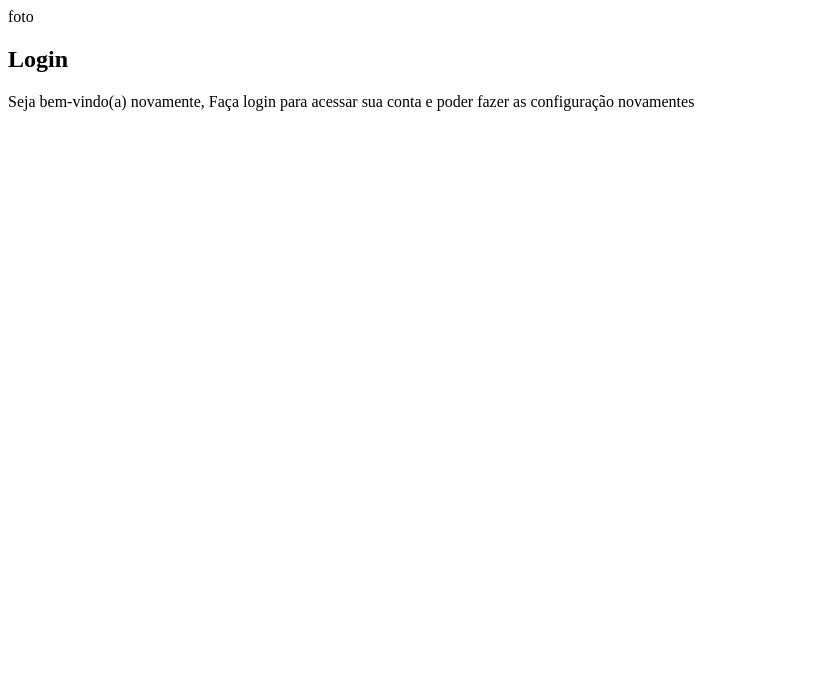
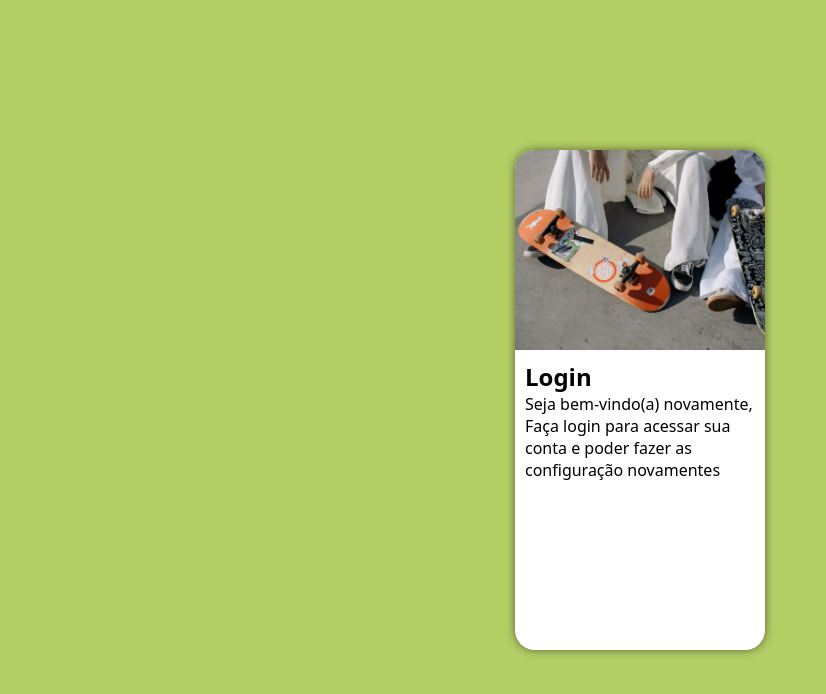
Before and after one commit to Jessicajs31/projeto-login, a plain HTML site: page index.html in a window 1280 px wide. Shown: the whole page, without its empty margins (0-826 px from the left). Drawn offline with Linux system fonts and the light colour scheme.

Commit message:
atualização da pagina

```diff
--- a/estilos/style.css
+++ b/estilos/style.css
@@ -5,3 +5,40 @@
     .Tropical-Fruit-Punch-1-hex { color: #146152; }
     .Tropical-Fruit-Punch-2-hex { color: #B4CF66; }
     .Tropical-Fruit-Punch-3-hex { color: #FF5A33; }
+
+    *{
+        font-family: system-ui, -apple-system, BlinkMacSystemFont, 'Segoe UI', Roboto, Oxygen, Ubuntu, Cantarell, 'Open Sans', 'Helvetica Neue', sans-serif;
+        padding: 0px;
+        margin: 0px;
+        box-sizing: border-box; /* para a borda fazer parte da largura */
+    }
+     body,html{
+        background-color: #B4CF66;
+        height: 100vh; /* 100% da tela */
+        width: 100vw;
+     }
+     main{ height: 100vh;
+     width: 100vw;
+     position: relative; /* centralizar*/}
+
+     section#login { position: absolute;
+        top: 50%;
+        left: 50%;
+        transform: translate(-50%,-50%);
+        background-color: white;
+     width: 250px; /*altura */
+     height: 500px; /*largura */
+     border-radius: 20px; /*bordas*/
+     overflow: hidden; /* a imagem fica dentro da borda */
+      box-shadow:0px 0px 10px #00000086;
+     }
+     section#login>div#imagem { background-image: url(../imagens/pexels-cottonbro-10131798\ \(1\).jpg);
+        background-size: cover;
+        background-repeat: no-repeat;
+        height: 200px; /* tamanho da imagem*/
+        display: block;
+
+      }
+      section#login> div#formulario{ padding: 10px;
+        display: block;
+     }
--- a/index.html
+++ b/index.html
@@ -10,7 +10,7 @@
     <main>
         <section id="login">
      <div id="imagem">
-     foto
+
      </div>
      <div id="formulario">
         <h1>Login</h1>
```
